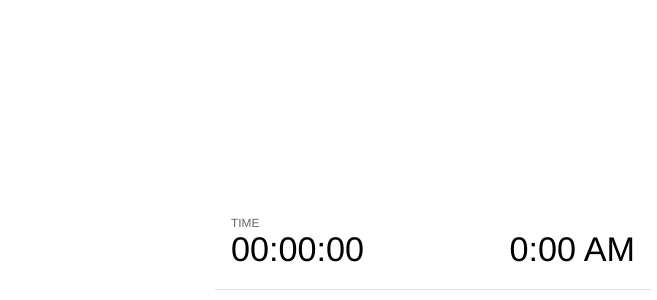
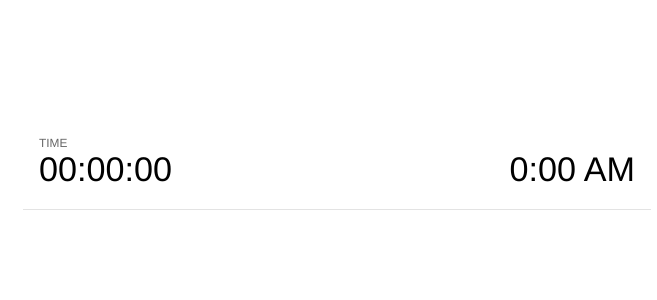
Before and after one commit to switowski/MutationTestingPresentation, a plain HTML site: page plugin/notes/notes.html in a window 1280 px wide. Shown: the part 120-420 px from the top of the page, without its empty margins (623-1280 px from the left). Drawn offline with Linux system fonts and the light colour scheme.

Commit message:
Changes the notes.html to make speaker notes bigger

```diff
--- a/plugin/notes/notes.html
+++ b/plugin/notes/notes.html
@@ -38,7 +38,7 @@
 
 			#current-slide {
 				position: absolute;
-				width: 65%;
+				width: 50%;
 				height: 100%;
 				top: 0;
 				left: 0;
@@ -47,18 +47,18 @@
 
 			#upcoming-slide {
 				position: absolute;
-				width: 35%;
-				height: 40%;
+				width: 50%;
+				height: 30%;
 				right: 0;
 				top: 0;
 			}
 
 			#speaker-controls {
 				position: absolute;
-				top: 40%;
+				top: 30%;
 				right: 0;
-				width: 35%;
-				height: 60%;
+				width: 50%;
+				height: 70%;
 				overflow: auto;
 
 				font-size: 18px;
```
